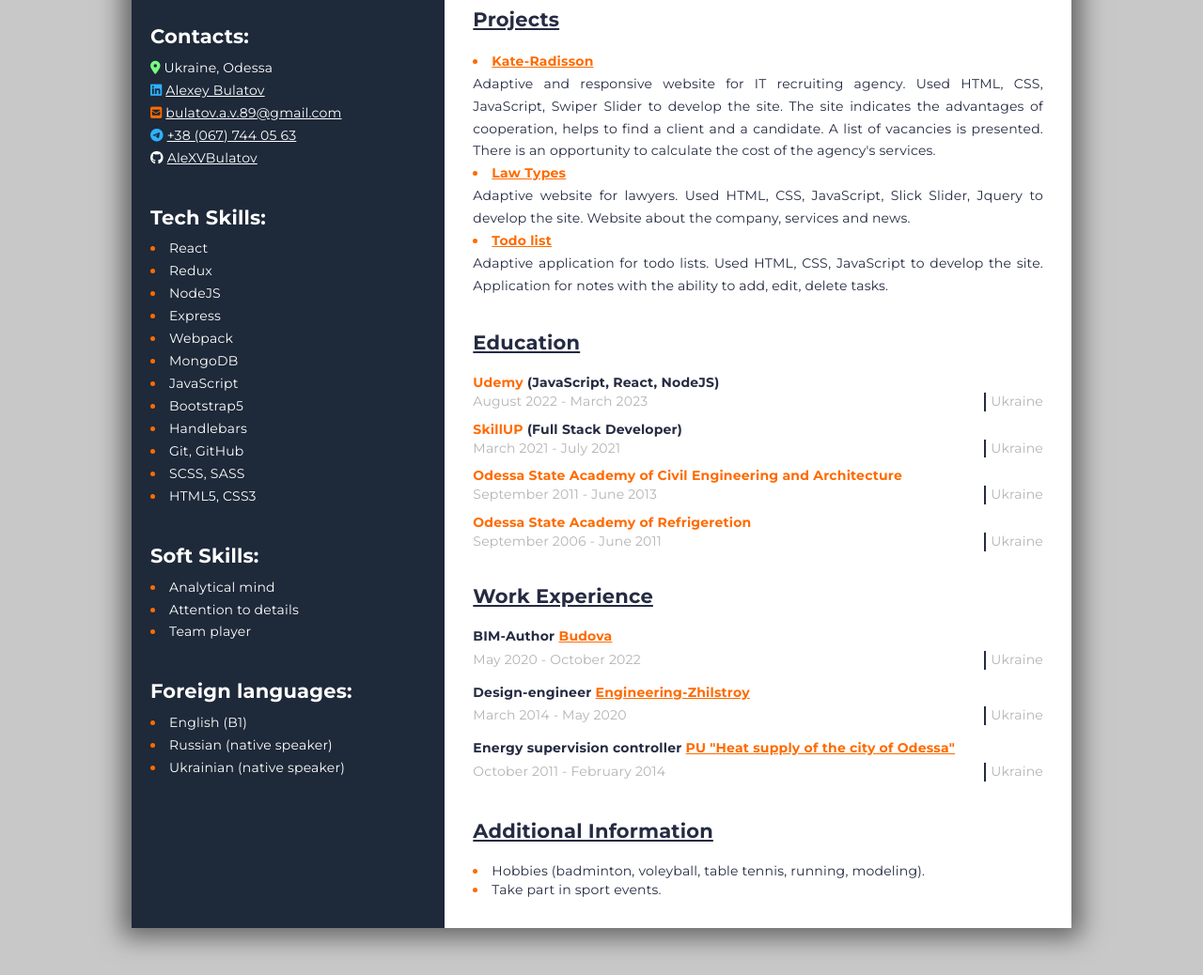
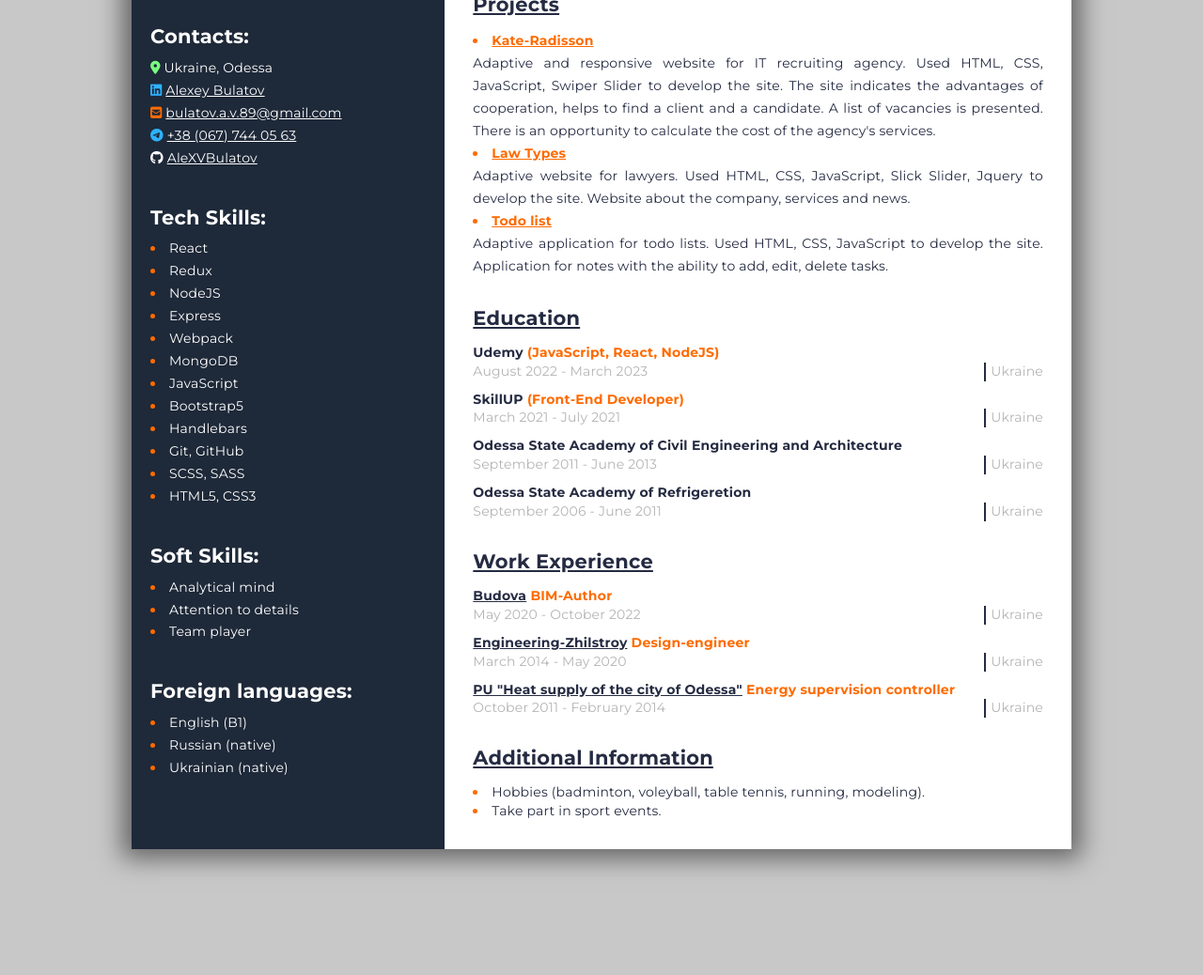
Before and after one commit to AleXVBulatov/my-summary, a plain HTML site: page index.html in a window 1280 px wide. Shown: the part 477-1515 px from the top of the page at 94% size. After the commit the page ends 1431 px from the top, so only its background shows below. Drawn offline with Linux system fonts and the light colour scheme.

Commit message:
Corrected colors of text

```diff
--- a/css/style.css
+++ b/css/style.css
@@ -34,7 +34,7 @@ hr {
 ._title {
   color: #252b42;
   font-size: 1.5em;
-  line-height: calc(24 / 14 * 100%);
+  line-height: calc(24 / 20 * 100%);
   font-weight: 700;
   padding: 0 0 15px 0;
   text-decoration: underline;
@@ -290,12 +290,11 @@ hr {
 }
 
 .block__university {
-  color: var(--color-selection);
+  color: var(--color-main);
   font-weight: 700;
 }
 .block__university span {
-  color: var(--color-main);
-  /* color: var(--color-main); */
+  color: var(--color-selection);
 }
 
 .block__faculty {
@@ -339,9 +338,10 @@ hr {
 
 .block-work__title {
   font-weight: 700;
+  color: var(--color-selection);
 }
 .block-work__title a {
-  color: var(--color-selection);
+  color: var(--color-main);
   text-decoration: underline;
 }
 
@@ -349,7 +349,7 @@ hr {
   display: flex;
   justify-content: space-between;
   color: rgb(180, 180, 180);
-  padding: 5px 0 5px 0;
+  padding: 0;
 }
 
 .text__interval {
--- a/index.html
+++ b/index.html
@@ -70,8 +70,8 @@
                   <h3 class="skils__title">Foreign languages:</h3>
                   <ul class="skils__list">
                     <li class="skils__item"><span class="skils__text">English (B1)</span></li>
-                    <li class="skils__item"><span class="skils__text">Russian (native speaker)</span></li>
-                    <li class="skils__item"><span class="skils__text">Ukrainian (native speaker)</span></li>
+                    <li class="skils__item"><span class="skils__text">Russian (native)</span></li>
+                    <li class="skils__item"><span class="skils__text">Ukrainian (native)</span></li>
                   </ul>
                 </div>
               </div>
@@ -140,7 +140,7 @@
                   <div class="body-education__block">
                     <h4 class="block__university">
                       SkillUP
-                      <span>(Full Stack Developer)</span>
+                      <span>(Front-End Developer)</span>
                     </h4>
                     <div class="block__faculty faculty-block">
                       <p class="faculty-block__time-interval">March 2021 - July 2021</p>
@@ -168,8 +168,8 @@
                 <div class="work__body body-work">
                   <div class="body-work__block-work">
                     <h4 class="block-work__title">
+                      <a href="https://budova.ua" target="_blank">Budova</a>
                       BIM-Author
-                      <a href="https://budova.ua" target="_blank">Budova</a>
                     </h4>
                     <div class="block-work__text">
                       <p class="text__interval">May 2020 - October 2022</p>
@@ -178,8 +178,8 @@
                   </div>
                   <div class="body-work__block-work">
                     <h4 class="block-work__title">
+                      <a href="https://www.pkb.com.ua" target="_blank">Engineering-Zhilstroy</a>
                       Design-engineer
-                      <a href="https://www.pkb.com.ua" target="_blank">Engineering-Zhilstroy</a>
                     </h4>
                     <div class="block-work__text">
                       <p class="text__interval">March 2014 - May 2020</p>
@@ -188,8 +188,8 @@
                   </div>
                   <div class="body-work__block-work">
                     <h4 class="block-work__title">
+                      <a href="https://www.teplo.od.ua" target="_blank">PU "Heat supply of the city of Odessa"</a>
                       Energy supervision controller
-                      <a href="https://www.teplo.od.ua" target="_blank">PU "Heat supply of the city of Odessa"</a>
                     </h4>
                     <div class="block-work__text">
                       <p class="text__interval">October 2011 - February 2014</p>
```
